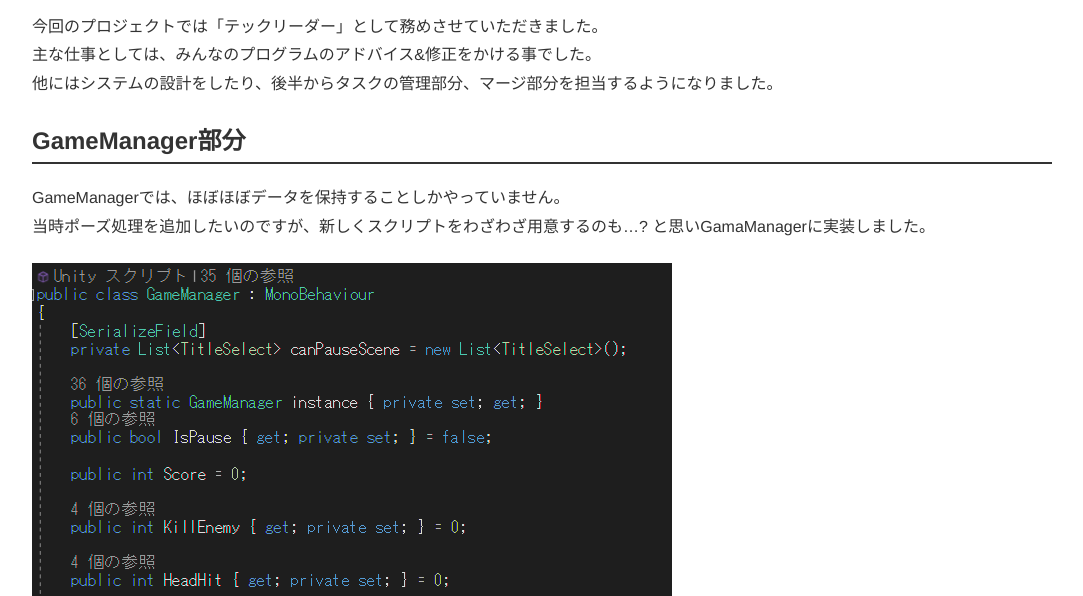
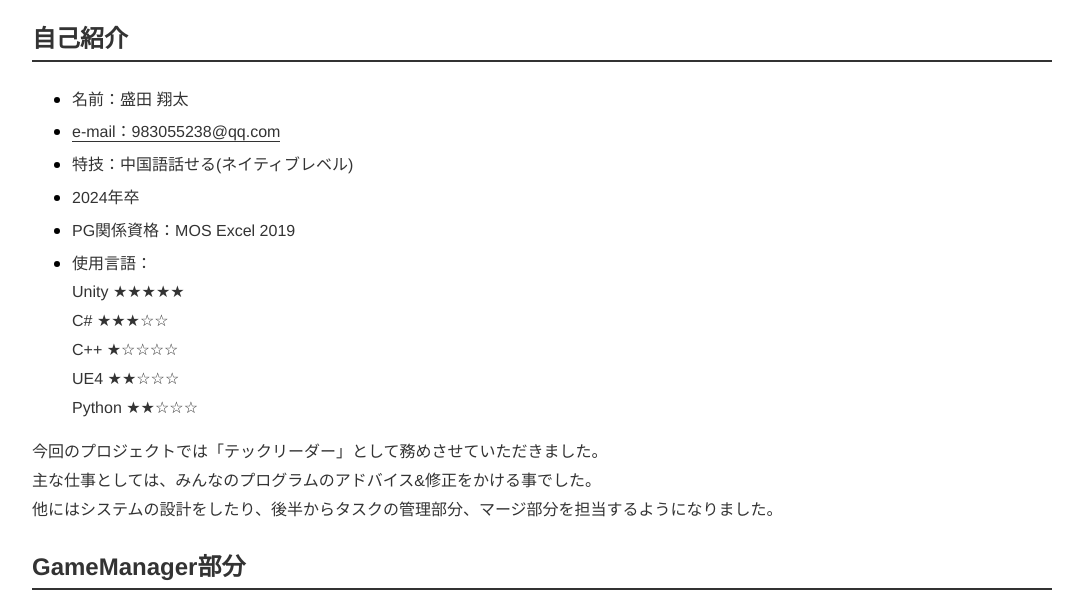
Before and after one commit to EayS01001/eays01001.github.io, a plain HTML site: page killthebeat.html in a window 1280 px wide. Shown: the part 191-787 px from the top of the page, without its empty margins (118-1201 px from the left). Drawn offline with Linux system fonts and the light colour scheme.

Commit message:
自己紹介Update

```diff
--- a/killthebeat.html
+++ b/killthebeat.html
@@ -16,6 +16,36 @@
             <article>
                 <h1>Kill The Beat</h1>
                 <div id="content">
+                    <h2>自己紹介</h2>
+                    <div class="self-introduction">
+                        <ul>
+                            <li>
+                                <a>名前：盛田 翔太</a>
+                            </li>
+                            <li>
+                                <a href="mailto:983055238@qq.com" style="border-bottom: solid 1px;">e-mail：983055238@qq.com</a>
+                            </li>
+                            <li>
+                                <a>特技：中国語話せる(ネイティブレベル)</a>
+                            </li>
+                            <li>
+                                <a>2024年卒</a>
+                            </li>
+                            <li>
+                                <a>PG関係資格：MOS Excel 2019</a>
+                            </li>
+                            <li>
+                                <a>使用言語：<br>
+                                            Unity ★★★★★<br>
+                                            C# ★★★☆☆<br>
+                                            C++ ★☆☆☆☆<br>
+                                            UE4   ★★☆☆☆<br>
+                                            Python ★★☆☆☆<br>
+
+                                </a>
+                            </li>
+                        </ul>
+                    </div>
                     <p>今回のプロジェクトでは「テックリーダー」として務めさせていただきました。<br>
                     主な仕事としては、みんなのプログラムのアドバイス&修正をかける事でした。<br>
                     他にはシステムの設計をしたり、後半からタスクの管理部分、マージ部分を担当するようになりました。</p>
```
